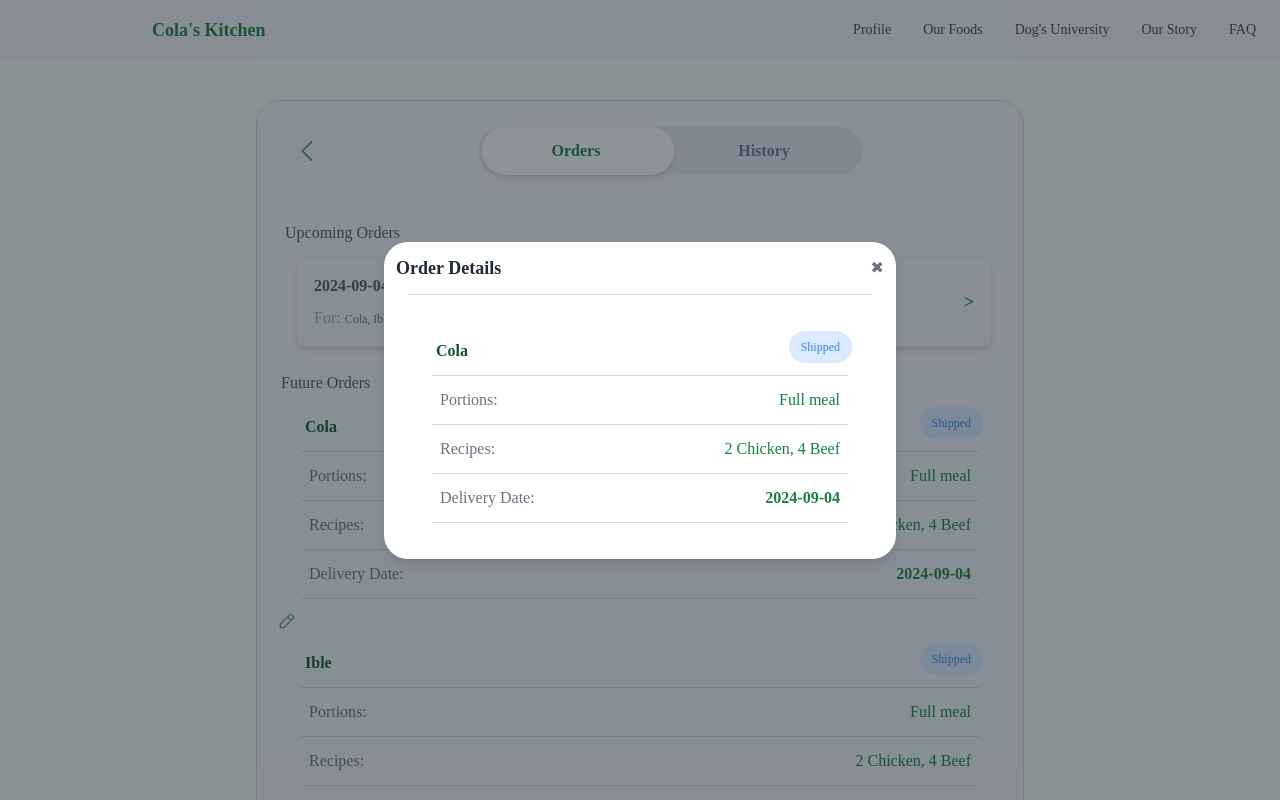
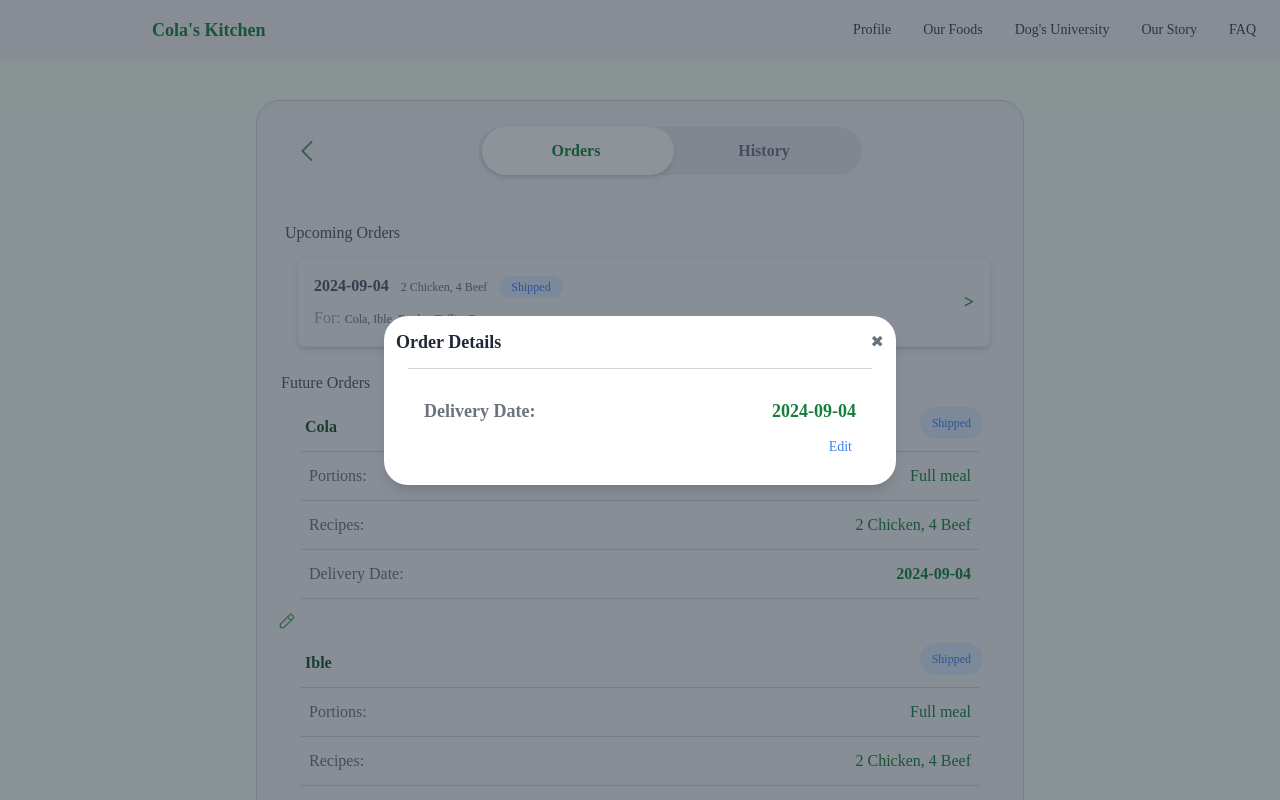
Before and after one commit to shayanshirazian/finalproject, a Next.js app: page /profile in a window 1280 px wide. Both pictures are taken after a click on the picture 287 px from the left and 621 px from the top of the page. Shown: the top 800 px of the page. Built offline with nearby package versions, Linux system fonts and the light colour scheme.

Commit message:
EditDate functionality fixed

```diff
--- a/app/profile/components/modals/OrderDetailsModal.jsx
+++ b/app/profile/components/modals/OrderDetailsModal.jsx
@@ -1,46 +1,65 @@
-import React from "react";
+import React, { useState, useEffect } from "react";
 import HeaderModal from "./HeaderModal";
-import ContentModal from "./ContentModal";
-// import ActionsModal from "./ActionsModal";
+import ActionsModal from "./ActionsModal";
 import Divider from "../cartDetails/Divider";
 
-const OrderDetailsModal = ({
-  isOpen,
-  onClose,
-  orderDetails,
-  //    onSave,
-  onOpenModal,
-}) => {
-  // const [isEditing, setIsEditing] = useState(false);
-  // const [newDate, setNewDate] = useState(orderDetails?.deliveryDate || "");
+const OrderDetailsModal = ({ isOpen, onClose, orderDetails, onSave }) => {
+  const [isEditing, setIsEditing] = useState(false);
+  const [newDate, setNewDate] = useState(orderDetails?.deliveryDate || "");
+
+  useEffect(() => {
+    if (orderDetails) {
+      setNewDate(orderDetails.deliveryDate || "");
+    }
+  }, [orderDetails]);
 
   if (!isOpen || !orderDetails) return null;
 
-  // const handleSave = () => {
-  //     if (!newDate) return;
-  //     onSave(orderDetails.dogName, newDate);
-  //     setIsEditing(false);
-  // };
-  // const handleCancel = () => {
-  //     setIsEditing(false);
-  //     setNewDate(orderDetails.deliveryDate);
-  // };
+  const handleSave = () => {
+    if (!newDate) return;
+    onSave(orderDetails.dogName, newDate);
+    setIsEditing(false);
+  };
+
+  const handleCancel = () => {
+    setIsEditing(false);
+    setNewDate(orderDetails.deliveryDate);
+  };
 
   return (
     <div className="fixed inset-0 bg-gray-800 bg-opacity-50 flex justify-center items-center">
-      {/* Backdrop for the modal with dark semi-transparent background. */}
       <div className="bg-white rounded-xxl shadow-lg w-3/4 max-w-lg p-3 relative">
-        {/* Modal container with white background, rounded corners, and shadow. */}
         <HeaderModal title="Order Details" onClose={onClose} />
         <Divider />
-        <ContentModal order={orderDetails} onOpenModal={onOpenModal} />
+        <div className="DateEditing p-4">
+          {isEditing ? (
+            <div>
+              <label className=" text-sm font-medium text-gray-700">
+                Delivery Date:
+              </label>
+              <input
+                className="mt-1 block w-full px-3 py-2 border border-gray-300 rounded-md shadow-sm focus:outline-none focus:ring-indigo-500 focus:border-indigo-500 sm:text-sm"
+                type="date"
+                value={newDate}
+                onChange={(e) => setNewDate(e.target.value)}
+              />
+            </div>
+          ) : (
+            <div className=" flex justify-between mx-3 text-lg font-semibold ">
+              <span className="text-gray-500">Delivery Date:</span>
+              <span className="text-green-700">
+                {orderDetails.deliveryDate}
+              </span>
+            </div>
+          )}
+        </div>
 
-        {/*<ActionsModal*/}
-        {/*    isEditing={isEditing}*/}
-        {/*    onSave={handleSave}*/}
-        {/*    onCancel={handleCancel}*/}
-        {/*    onEdit={() => setIsEditing(true)}*/}
-        {/*/>*/}
+        <ActionsModal
+          isEditing={isEditing}
+          onSave={handleSave}
+          onCancel={handleCancel}
+          onEdit={() => setIsEditing(true)}
+        />
       </div>
     </div>
   );
```
